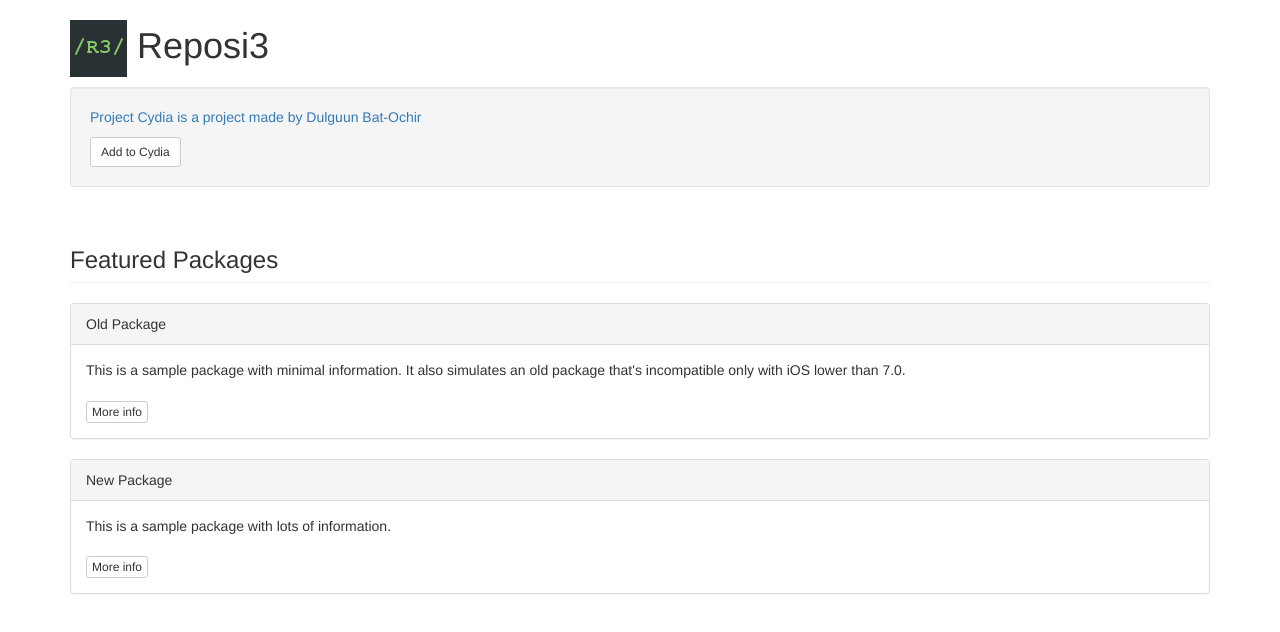
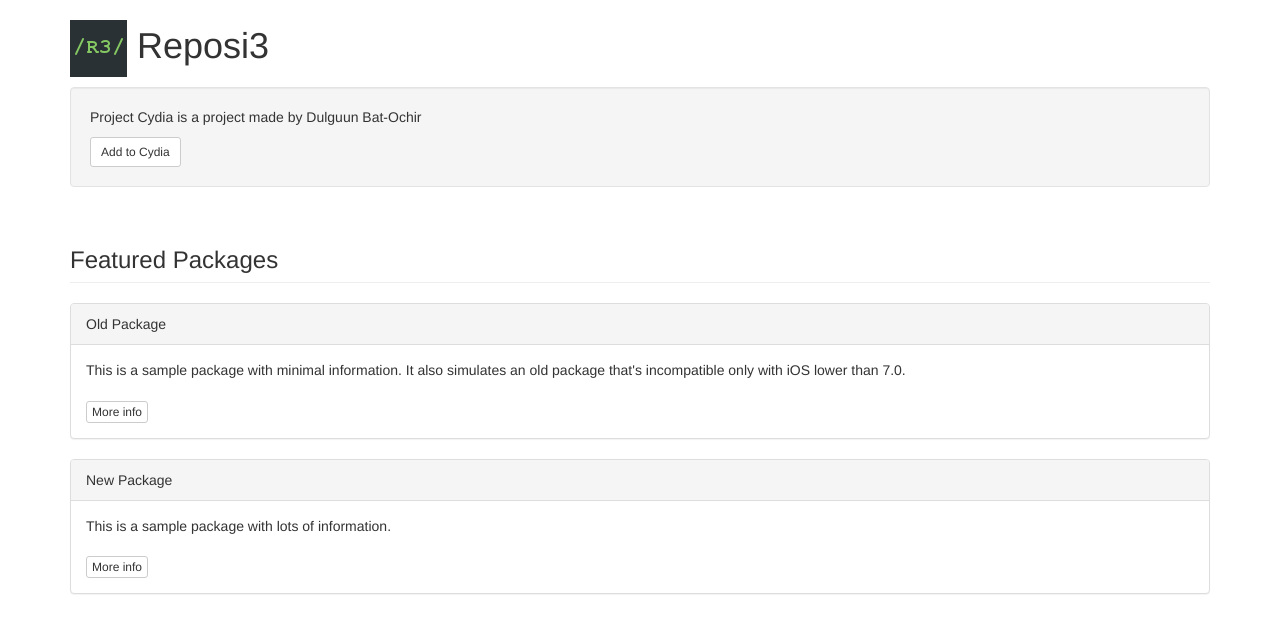
Before and after one commit to Project-Cydia/Project-Cydia, a plain HTML site: page index.html in a window 1280 px wide. Drawn offline with nearby package versions, Linux system fonts and the light colour scheme.

Commit message:
Update index.html

```diff
--- a/index.html
+++ b/index.html
@@ -15,7 +15,7 @@
 
 <div class="container">
 	<div class="well">
-		<p><span class="text-primary">Project Cydia is a project made by Dulguun Bat-Ochir</p>
+		<p>Project Cydia is a project made by Dulguun Bat-Ochir</p>
 		<a class="btn btn-sm btn-default" href="cydia://url/https://cydia.saurik.com/api/share#?source=https://supermamon.github.io/Reposi3/">Add to Cydia</a>
 	</div>
 </div>
```
